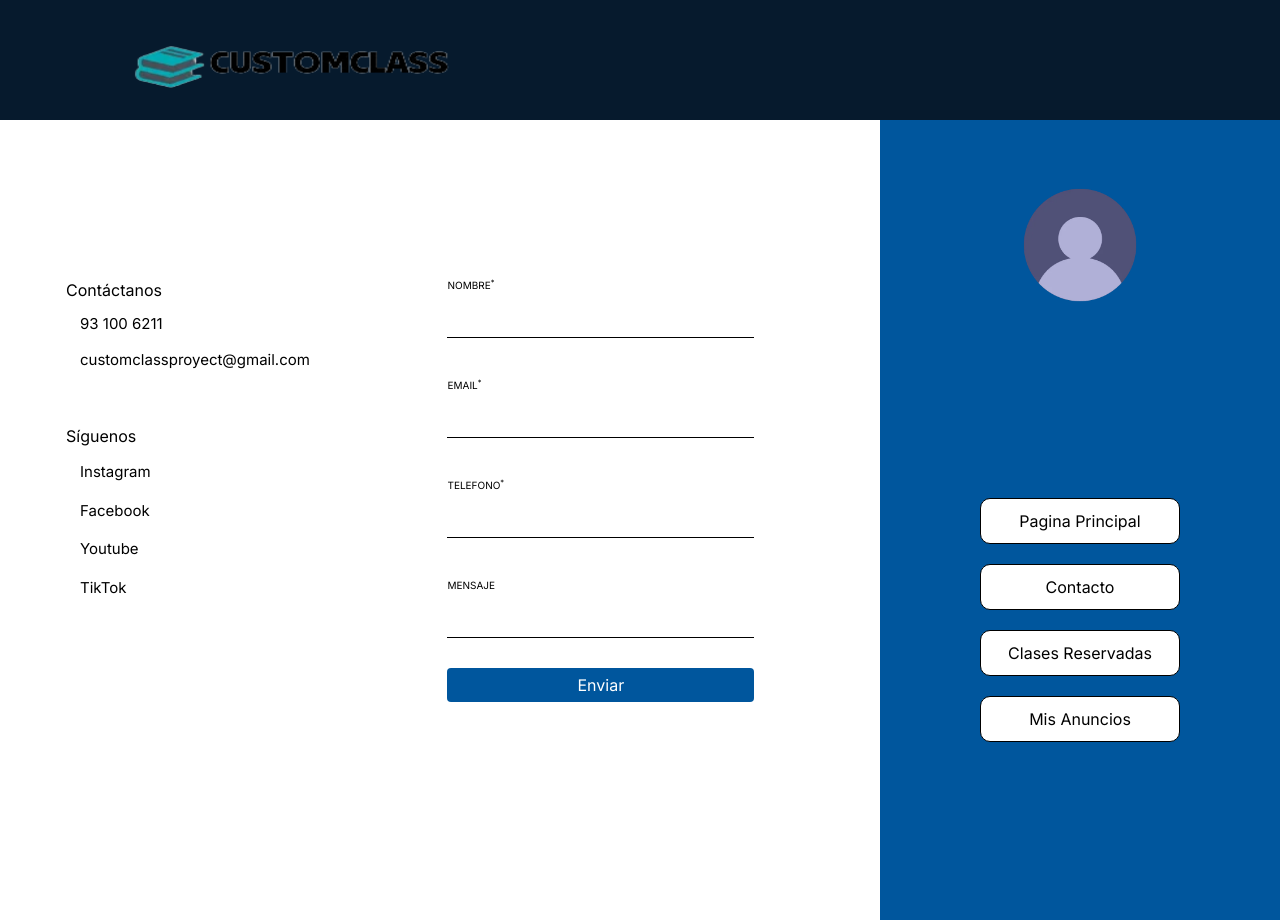
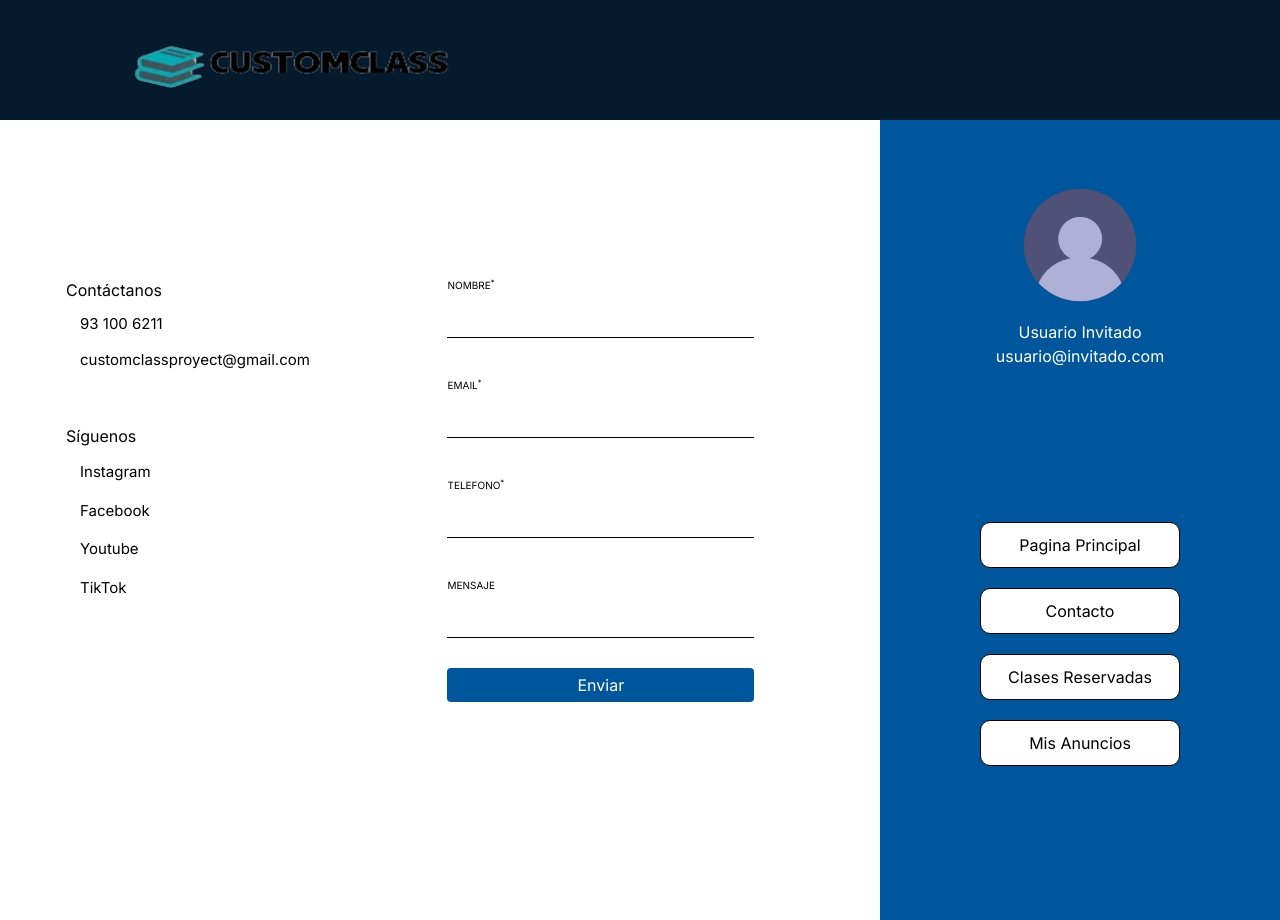
Before and after one commit to itdoBryan/customclass, a Next.js app: page /Contacto in a window 1280 px wide. Built offline with nearby package versions, Linux system fonts and the light colour scheme; no server answers.

Commit message:
correcciones

```diff
--- a/src/app/Contacto/page.js
+++ b/src/app/Contacto/page.js
@@ -1,6 +1,7 @@
 'use client'
 import { AsideContacto } from "../components/sections/AsideContacto"
 import { useState } from "react"
+
 export default function Contacto(){
     const [enviado, setEnviado] = useState(false)
     const [error, setError] = useState(false)
--- a/src/app/components/sections/AsideContacto.js
+++ b/src/app/components/sections/AsideContacto.js
@@ -4,18 +4,18 @@ import { Contacto } from "../buttons/Contacto";
 import { ClasesReservadas } from "../buttons/ClasesReservadas";
 import { MisAnuncios } from "../buttons/MisAnuncios";
 import { PaginaPrincipal } from "../buttons/PaginaPrincipal";
-import { useSession } from "next-auth/react";
+// import { useSession } from "next-auth/react";
 
 export function AsideContacto(){
-    const sesion = useSession()
-    var nombre = ""
-    var correo = ""
+    // const sesion = useSession()
+    var nombre = "Usuario Invitado"
+    var correo = "usuario@invitado.com"
     var imgUser = "/fotoperfil.webp"
-    if(sesion.status=="authenticated"){
-        nombre = sesion.data.user.name
-        correo = sesion.data.user.email
-        imgUser = sesion.data.user.image
-    }
+    // if(sesion.status=="authenticated"){
+    //     nombre = sesion.data.user.name
+    //     correo = sesion.data.user.email
+    //     imgUser = sesion.data.user.image
+    // }
     return(
         <aside className="w-full sm:w-[25%] sm:min-w-[400px] min-h-[800px] sm:min-h-screen bg-[#00569D] flex flex-col items-center pb-[50px] sm:pb-0">
             <Image src={imgUser} width={150} height={50} alt="foto de perfil" className="mt-[50px] rounded-full" />
--- a/src/app/page.js
+++ b/src/app/page.js
@@ -1,11 +1,11 @@
 'use client'
 import { LoginSection} from "./components/sections/LoginSection"
-import { useSession } from "next-auth/react";
+// import { useSession } from "next-auth/react";
 
 export default function Home() {
-  const sesion = useSession()
-  if(sesion.status=="authenticated"){location.href = location.href + "/Principal"}
-  console.log(sesion)
+  // const sesion = useSession()
+  // if(sesion.status=="authenticated"){location.href = location.href + "/Principal"}
+  // console.log(sesion)
   return (
       <main className="w-screen h-full flex flex-col sm:flex-row">
         <div className="w-full sm:w-[75%] flex items-center">
```
